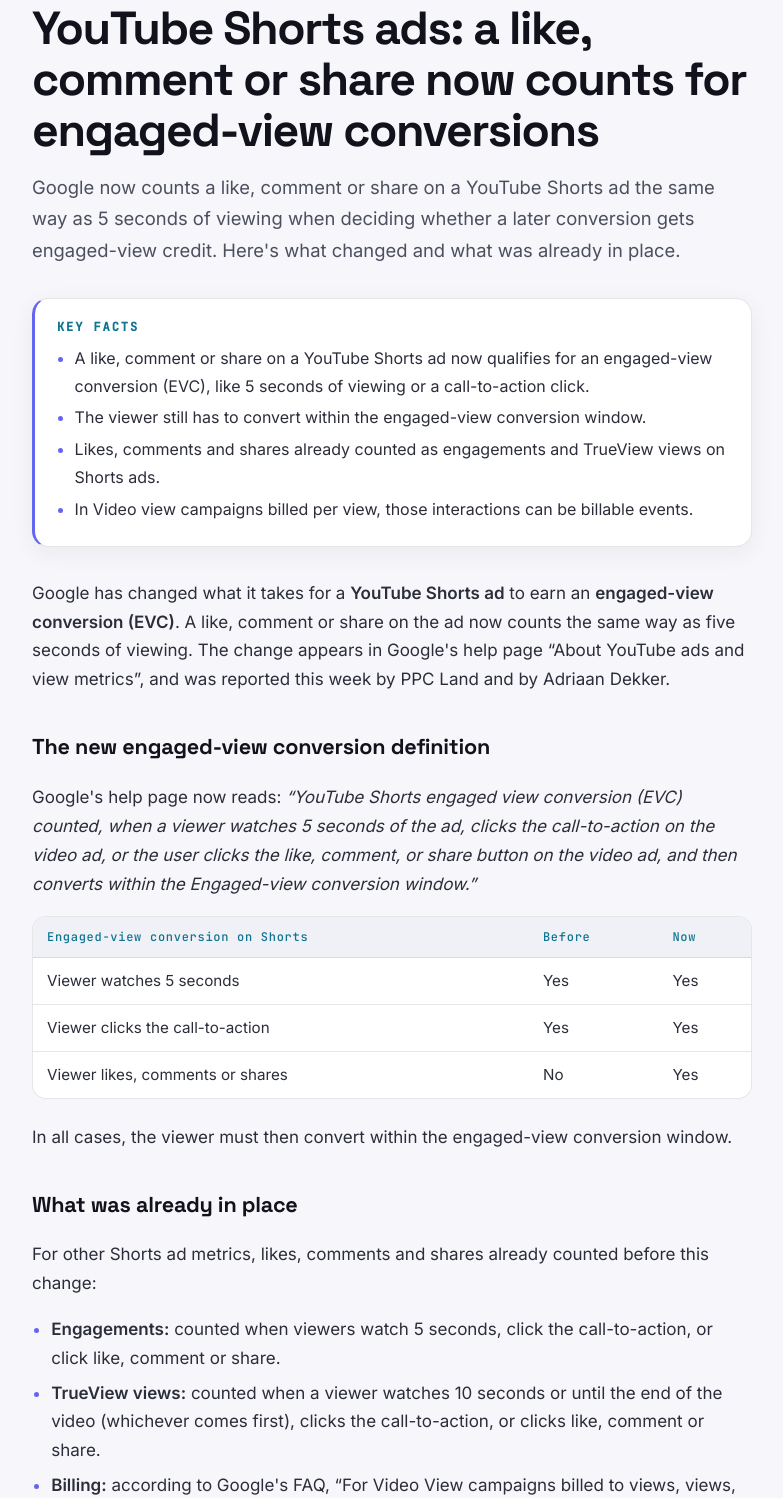
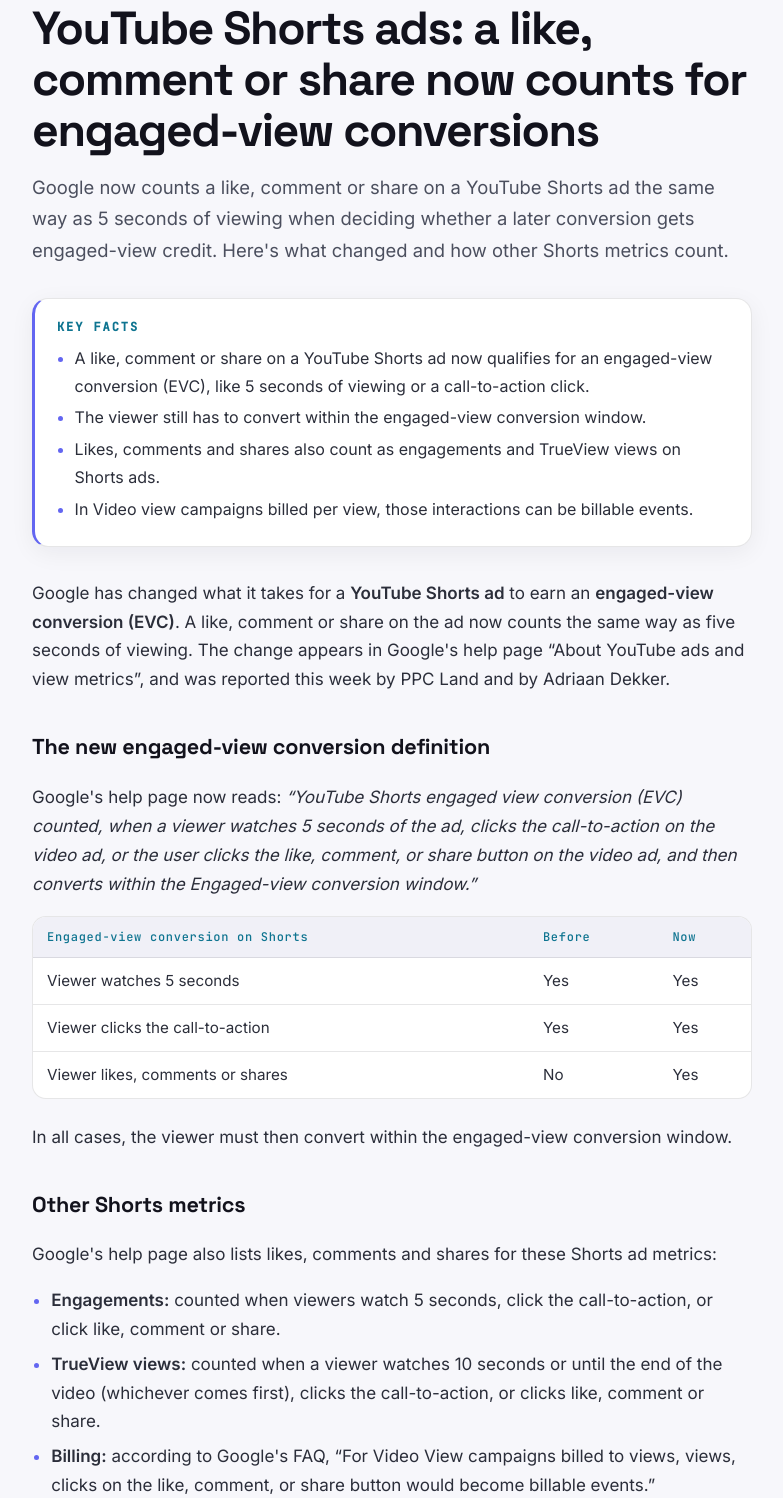
Before and after one commit to xaltxa91-blip/zenshindigital-website, a plain HTML site: page blog/youtube-shorts-ads-likes-engaged-view-conversions.html in a window 1280 px wide. Shown: the part 203-1701 px from the top of the page, without its empty margins (248-1031 px from the left). Drawn offline with Linux system fonts and the light colour scheme.

Commit message:
Blog: don't claim engagements counting was pre-existing
Co-Authored-By: Claude Opus 5.5 <noreply@anthropic.com>
Claude-Session: https://claude.ai/code/session_01RqbJWJvxM8tQuKiB2CGVVh

```diff
--- a/blog/youtube-shorts-ads-likes-engaged-view-conversions.html
+++ b/blog/youtube-shorts-ads-likes-engaged-view-conversions.html
@@ -4,10 +4,10 @@
   <meta charset="UTF-8" />
   <meta name="viewport" content="width=device-width, initial-scale=1.0" />
   <title>YouTube Shorts Ads: Likes, Comments &amp; Shares Now Count for Engaged-View Conversions | Zenshin Digital</title>
-  <meta name="description" content="Google now counts a like, comment or share on a YouTube Shorts ad the same way as 5 seconds of viewing when deciding whether a later conversion gets engaged-view credit. Here&#x27;s what changed and what was already in place." />
+  <meta name="description" content="Google now counts a like, comment or share on a YouTube Shorts ad the same way as 5 seconds of viewing when deciding whether a later conversion gets engaged-view credit. Here&#x27;s what changed and how other Shorts metrics count." />
   <link rel="canonical" href="https://zenshindigital.com/blog/youtube-shorts-ads-likes-engaged-view-conversions.html" />
   <meta property="og:title" content="YouTube Shorts Ads: Likes, Comments &amp; Shares Now Count for Engaged-View Conversions | Zenshin Digital" />
-  <meta property="og:description" content="Google now counts a like, comment or share on a YouTube Shorts ad the same way as 5 seconds of viewing when deciding whether a later conversion gets engaged-view credit. Here&#x27;s what changed and what was already in place." />
+  <meta property="og:description" content="Google now counts a like, comment or share on a YouTube Shorts ad the same way as 5 seconds of viewing when deciding whether a later conversion gets engaged-view credit. Here&#x27;s what changed and how other Shorts metrics count." />
   <meta property="og:url" content="https://zenshindigital.com/blog/youtube-shorts-ads-likes-engaged-view-conversions.html" />
   <meta property="og:type" content="article" />
   <meta property="og:image" content="https://zenshindigital.com/blog/og/youtube-shorts-ads-likes-engaged-view-conversions.png" />
@@ -22,7 +22,7 @@
   <link rel="icon" type="image/svg+xml" href="/assets/brand/zenshin-icon-dark-bg.svg" />
   <link rel="icon" type="image/png" sizes="32x32" href="/assets/brand/favicon-32.png" />
   <link rel="apple-touch-icon" href="/assets/brand/apple-touch-icon.png" />
-  <script type="application/ld+json">{"@context": "https://schema.org", "@type": "NewsArticle", "headline": "YouTube Shorts ads: a like, comment or share now counts for engaged-view conversions", "description": "Google now counts a like, comment or share on a YouTube Shorts ad the same way as 5 seconds of viewing when deciding whether a later conversion gets engaged-view credit. Here's what changed and what was already in place.", "datePublished": "2026-11-23", "dateModified": "2026-11-23", "image": ["https://zenshindigital.com/blog/og/youtube-shorts-ads-likes-engaged-view-conversions.png"], "mainEntityOfPage": "https://zenshindigital.com/blog/youtube-shorts-ads-likes-engaged-view-conversions.html", "author": {"@type": "Person", "name": "Xabier Urrutia", "url": "https://zenshindigital.com/#about"}, "publisher": {"@type": "Organization", "name": "Zenshin Digital", "url": "https://zenshindigital.com"}}</script>
+  <script type="application/ld+json">{"@context": "https://schema.org", "@type": "NewsArticle", "headline": "YouTube Shorts ads: a like, comment or share now counts for engaged-view conversions", "description": "Google now counts a like, comment or share on a YouTube Shorts ad the same way as 5 seconds of viewing when deciding whether a later conversion gets engaged-view credit. Here's what changed and how other Shorts metrics count.", "datePublished": "2026-11-23", "dateModified": "2026-11-23", "image": ["https://zenshindigital.com/blog/og/youtube-shorts-ads-likes-engaged-view-conversions.png"], "mainEntityOfPage": "https://zenshindigital.com/blog/youtube-shorts-ads-likes-engaged-view-conversions.html", "author": {"@type": "Person", "name": "Xabier Urrutia", "url": "https://zenshindigital.com/#about"}, "publisher": {"@type": "Organization", "name": "Zenshin Digital", "url": "https://zenshindigital.com"}}</script>
   <script type="application/ld+json">{"@context": "https://schema.org", "@type": "FAQPage", "mainEntity": [{"@type": "Question", "name": "What is an engaged-view conversion on YouTube Shorts?", "acceptedAnswer": {"@type": "Answer", "text": "A conversion counted when a viewer watches 5 seconds of a Shorts ad, clicks its call-to-action, or clicks like, comment or share, and then converts within the engaged-view conversion window."}}, {"@type": "Question", "name": "Does a like on a Shorts ad count as a view?", "acceptedAnswer": {"@type": "Answer", "text": "Yes. On Shorts ads, a TrueView view is counted when a viewer clicks the like, comment or share button, as well as after 10 seconds of viewing (or the full video if shorter) or a call-to-action click."}}, {"@type": "Question", "name": "Can likes on Shorts ads cost money?", "acceptedAnswer": {"@type": "Answer", "text": "In Video view campaigns billed per view, Google says clicks on the like, comment or share button can become billable events."}}]}</script>
 </head>
 <body class="light">
@@ -35,8 +35,8 @@
   <a class="back" href="/blog/">← All articles</a>
   <div class="meta"><span class="tag">Google Ads</span><time datetime="2026-11-23">November 23, 2026</time><span></span><span>By Xabier Urrutia</span></div>
   <h1>YouTube Shorts ads: a like, comment or share now counts for engaged-view conversions</h1>
-  <p class="lede">Google now counts a like, comment or share on a YouTube Shorts ad the same way as 5 seconds of viewing when deciding whether a later conversion gets engaged-view credit. Here&#x27;s what changed and what was already in place.</p>
-  <div class="takeaways"><h2>Key facts</h2><ul><li>A like, comment or share on a YouTube Shorts ad now qualifies for an engaged-view conversion (EVC), like 5 seconds of viewing or a call-to-action click.</li><li>The viewer still has to convert within the engaged-view conversion window.</li><li>Likes, comments and shares already counted as engagements and TrueView views on Shorts ads.</li><li>In Video view campaigns billed per view, those interactions can be billable events.</li></ul></div>
+  <p class="lede">Google now counts a like, comment or share on a YouTube Shorts ad the same way as 5 seconds of viewing when deciding whether a later conversion gets engaged-view credit. Here&#x27;s what changed and how other Shorts metrics count.</p>
+  <div class="takeaways"><h2>Key facts</h2><ul><li>A like, comment or share on a YouTube Shorts ad now qualifies for an engaged-view conversion (EVC), like 5 seconds of viewing or a call-to-action click.</li><li>The viewer still has to convert within the engaged-view conversion window.</li><li>Likes, comments and shares also count as engagements and TrueView views on Shorts ads.</li><li>In Video view campaigns billed per view, those interactions can be billable events.</li></ul></div>
 
   <div class="content">
 
@@ -54,8 +54,8 @@
 </table></div>
 <p>In all cases, the viewer must then convert within the engaged-view conversion window.</p>
 
-<h2>What was already in place</h2>
-<p>For other Shorts ad metrics, likes, comments and shares already counted before this change:</p>
+<h2>Other Shorts metrics</h2>
+<p>Google's help page also lists likes, comments and shares for these Shorts ad metrics:</p>
 <ul>
   <li><strong>Engagements:</strong> counted when viewers watch 5 seconds, click the call-to-action, or click like, comment or share.</li>
   <li><strong>TrueView views:</strong> counted when a viewer watches 10 seconds or until the end of the video (whichever comes first), clicks the call-to-action, or clicks like, comment or share.</li>
```
Also changed, not shown: blog/index.html (+1 -1 lines), 1 other file.
